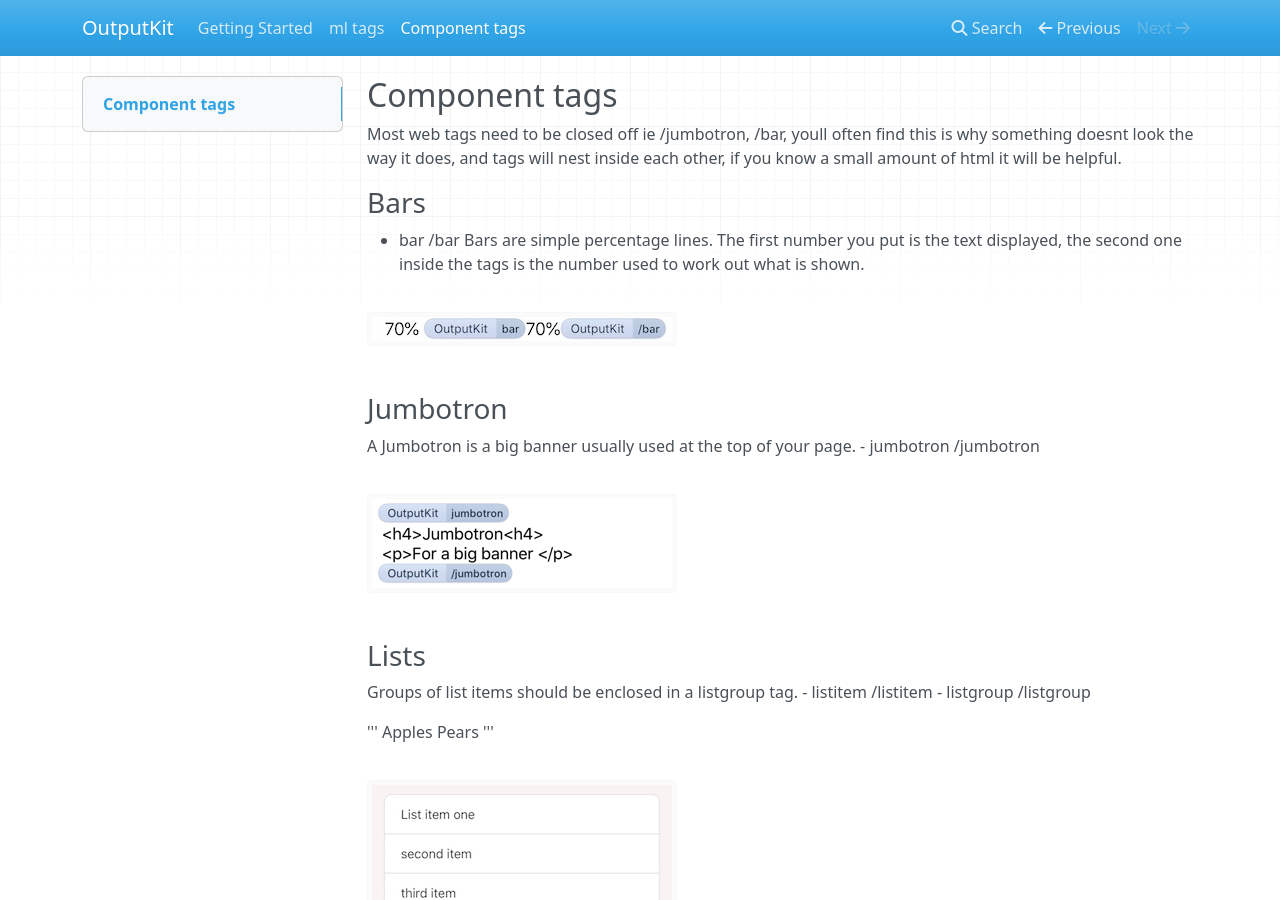
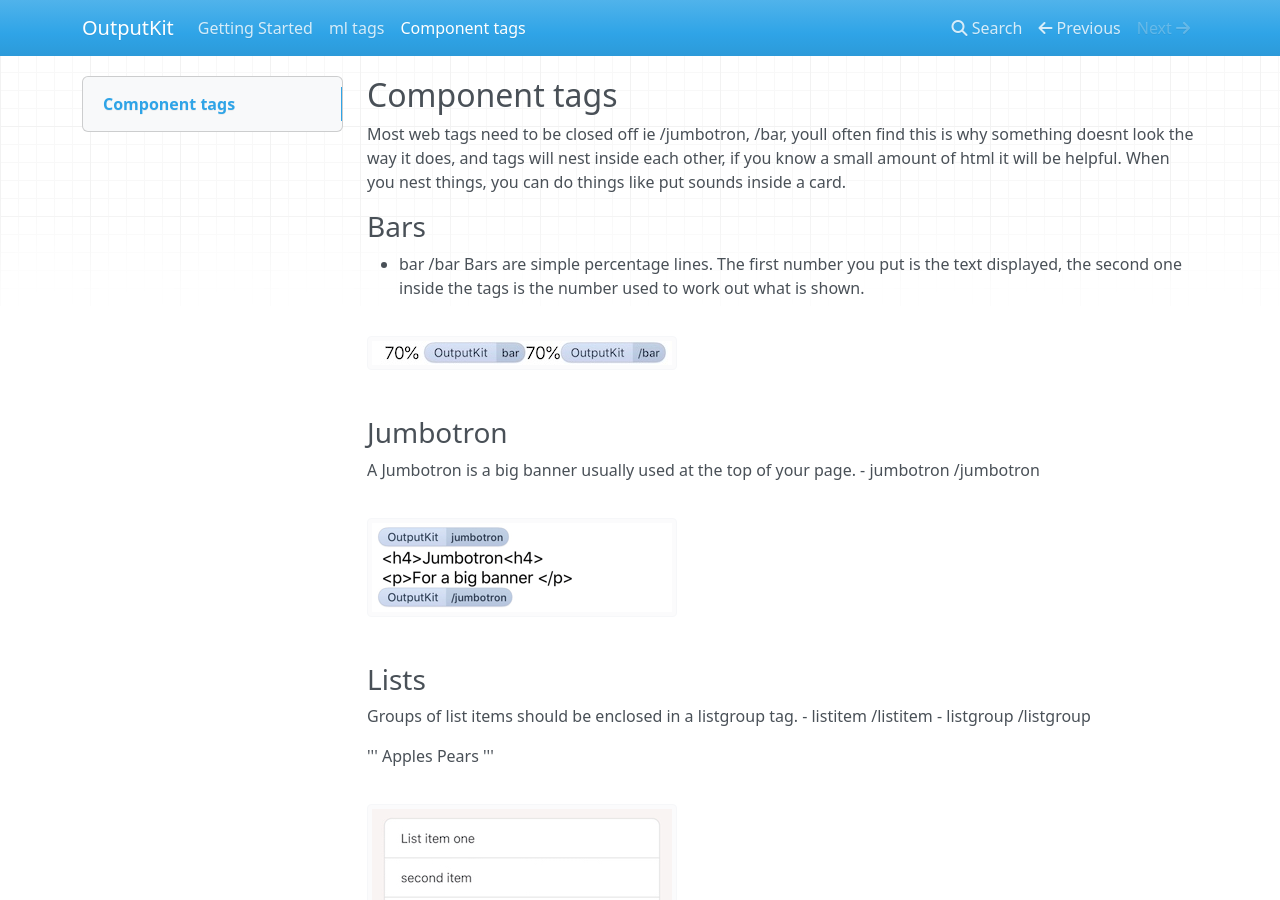
Before and after one commit to nturpin0/OutputKit, an MkDocs documentation site: the page built from docs/components.md, in a window 1280 px wide and 900 px high. Built offline with MkDocs 1.6.1, drawn with Linux system fonts in a browser that asks for light colours; nearby versions of some CDN libraries; some of the changed text lies outside the part shown.

Commit message:
Update components.md

````diff
--- a/docs/components.md
+++ b/docs/components.md
@@ -1,6 +1,5 @@
 ## Component tags
-Most web tags need to be closed off ie /jumbotron, /bar, youll often find this is why something doesnt look the way it does, and tags will nest inside each other, if you know a small amount of html it will be helpful.
-
+Most web tags need to be closed off ie /jumbotron, /bar, youll often find this is why something doesnt look the way it does, and tags will nest inside each other, if you know a small amount of html it will be helpful. When you nest things, you can do things like put sounds inside a card.
 
 
 
@@ -85,6 +84,7 @@
 - buttonblack  /button
 
 #### Example of a button with a badge inside.
+Buttons are usually used to activate an action or a link, but they can also be used to display information.
 ```
 <buttonblue>Unread Mail <badgegray>4</badge></button>
 ```
````
